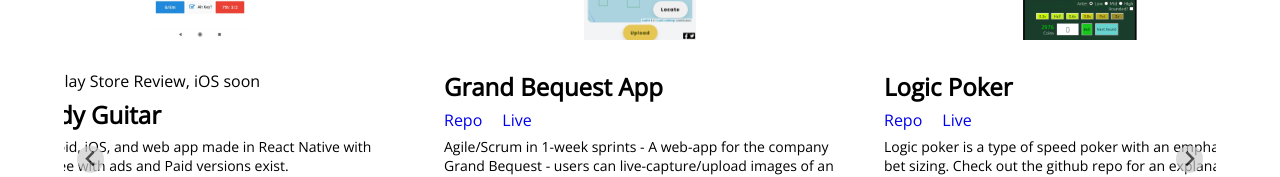
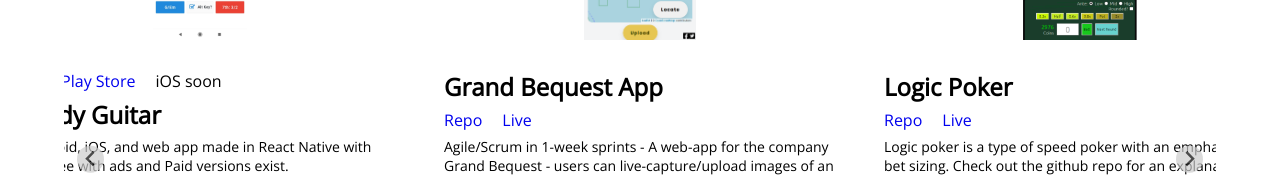
Before and after one commit to rimichaeru/portfolio-website, a website: page index.html in a window 1280 px wide. Shown: the part 737-914 px from the top of the page. Drawn offline with nearby package versions, Linux system fonts and the light colour scheme; a web font is replaced by a local one.

Commit message:
updated live play store app

```diff
--- a/index.html
+++ b/index.html
@@ -382,7 +382,11 @@
           </li>
           <li class="splide__slide">
             <img src="./assets/chordy-seven-view.jpg" alt="Chordy Guitar" />
-            <div class="project-links">Under Play Store Review, iOS soon</div>
+            <div class="project-links">
+              <a href="https://play.google.com/store/apps/details?id=app.ChordyGuitar"
+                >Live on Play Store</a
+              >iOS soon
+            </div>
             <h2 class="type">Chordy Guitar</h2>
             <p class="desc">
               An Android, iOS, and web app made in React Native with Expo - free
```
